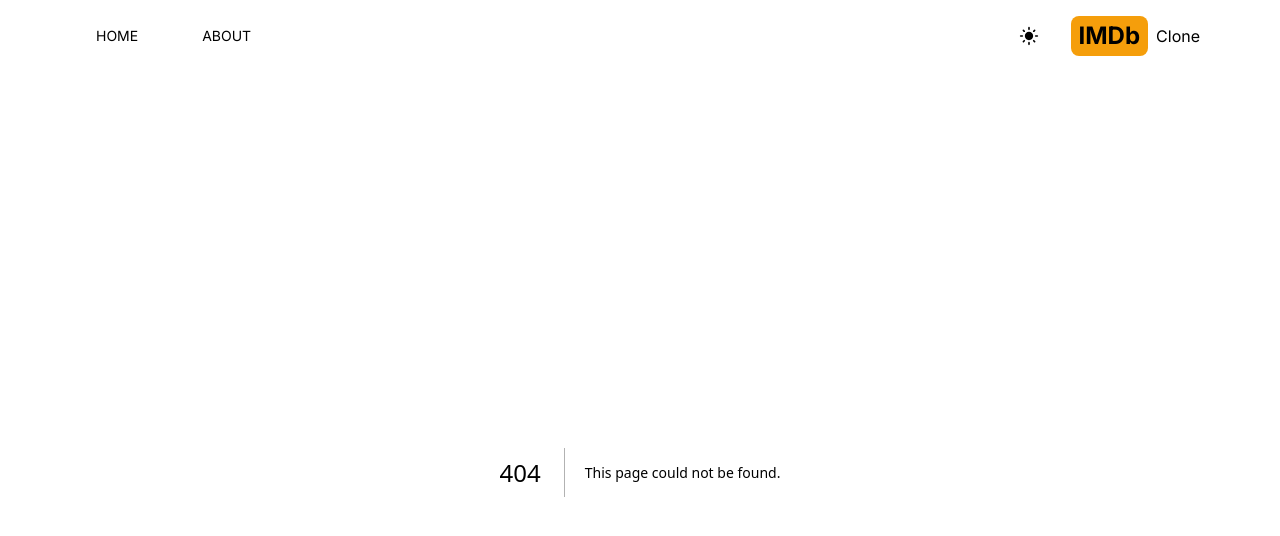
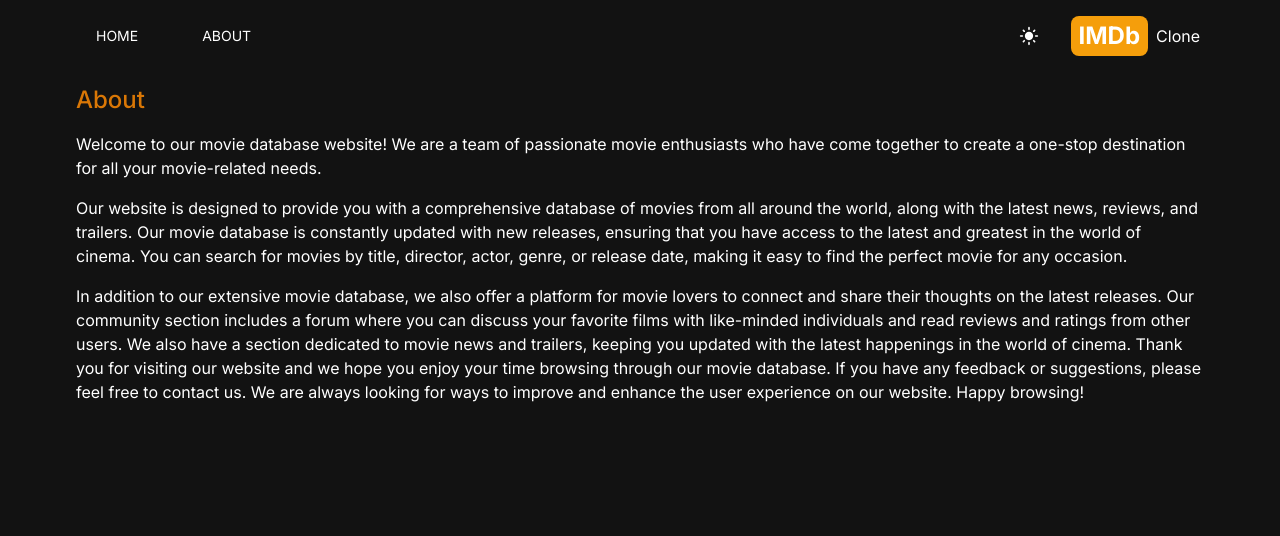
Before and after one commit to aditya-gupta89/IMDB_NextJS_APP, a Next.js app: page /about in a window 1280 px wide. Before the commit this address had no page. Shown: the top 536 px of the page. Built offline with nearby package versions, Linux system fonts and the light colour scheme.

Commit message:
add the about page

```diff
--- /dev/null
+++ b/src/app/about/page.tsx
@@ -0,0 +1,40 @@
+import React from 'react'
+
+const About = () => {
+  return (
+    <div className='max-w-6xl mx-auto p-3 space-y-4'>
+      <h1 className='text-2xl font-medium text-amber-600'>About</h1>
+      <p>
+        Welcome to our movie database website! We are a team of passionate movie
+        enthusiasts who have come together to create a one-stop destination for
+        all your movie-related needs.
+      </p>
+
+      <p>
+        Our website is designed to provide you with a comprehensive database of
+        movies from all around the world, along with the latest news, reviews,
+        and trailers. Our movie database is constantly updated with new
+        releases, ensuring that you have access to the latest and greatest in
+        the world of cinema. You can search for movies by title, director,
+        actor, genre, or release date, making it easy to find the perfect movie
+        for any occasion.
+      </p>
+
+      <p>
+        In addition to our extensive movie database, we also offer a platform
+        for movie lovers to connect and share their thoughts on the latest
+        releases. Our community section includes a forum where you can discuss
+        your favorite films with like-minded individuals and read reviews and
+        ratings from other users. We also have a section dedicated to movie news
+        and trailers, keeping you updated with the latest happenings in the
+        world of cinema. Thank you for visiting our website and we hope you
+        enjoy your time browsing through our movie database. If you have any
+        feedback or suggestions, please feel free to contact us. We are always
+        looking for ways to improve and enhance the user experience on our
+        website. Happy browsing!
+      </p>
+    </div>
+  )
+}
+
+export default About
--- a/src/components/Header.tsx
+++ b/src/components/Header.tsx
@@ -10,7 +10,7 @@
     <div className='flex max-w-6xl p-4 mx-auto justify-between'>
         <div className='flex gap-8'>
         <MenuItems Icon={AiFillHome} address='/' text='Home'/>
-        <MenuItems Icon={BsFillInfoCircleFill} address='/address' text='About'/>
+        <MenuItems Icon={BsFillInfoCircleFill} address='/about' text='About'/>
         </div>
 
         <div className='flex items-center gap-2'>
```
